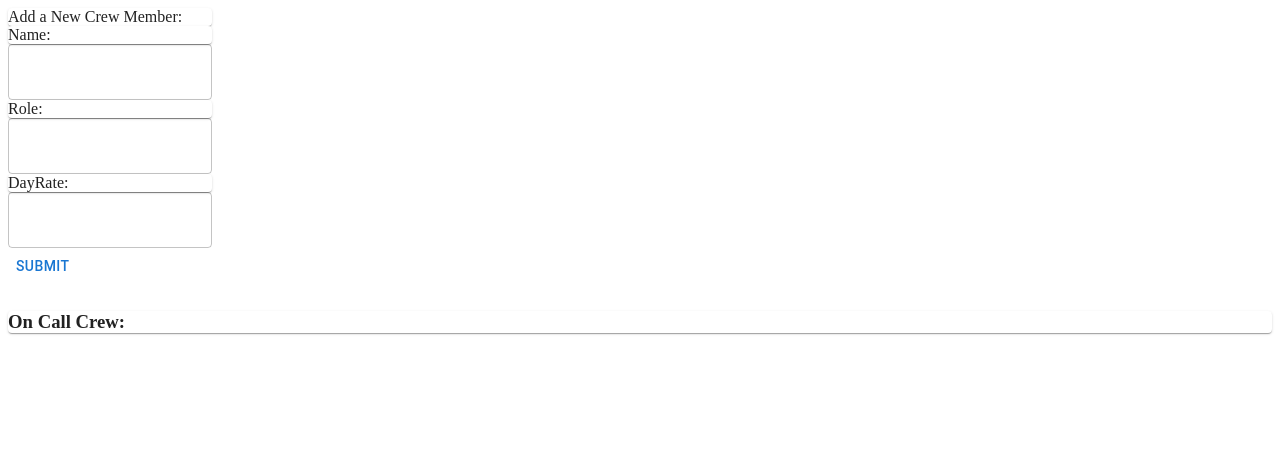
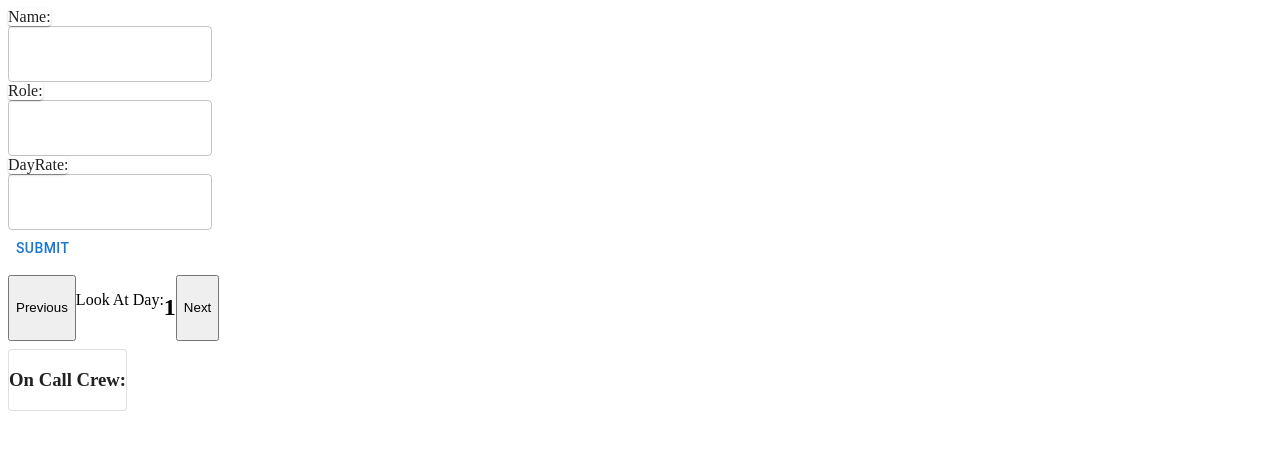
Before and after one commit to macgere/witz-pro, a React (Create React App) app: page / in a window 1280 px wide. Shown: the top 450 px of the page. Built offline with nearby package versions, Linux system fonts and the light colour scheme; no server answers.

Commit message:
last push before I maybe fuck everything up

```diff
--- a/src/APICalls.js
+++ b/src/APICalls.js
@@ -15,3 +15,15 @@ export const addCrewMember = (crewMember) => {
     return fetch(`${APIurl}/crew`, dataToPostOptions(crewMember))
     .then(response => response.json())
 }
+
+export const getShootingDay = async() => {
+    let shootingDayPayload = null
+    await fetch(`${APIurl}/shootingDay/`)
+    .then(response => response.json().then(data => (shootingDayPayload = data)))
+    return shootingDayPayload
+  }
+
+export const addShootingDay = (day) => {
+    return fetch(`${APIurl}/shootingDay/${day}`, dataToPostOptions(day))
+    .then(response => response.json())
+}
--- a/src/App.js
+++ b/src/App.js
@@ -5,6 +5,7 @@ import { CrewRepo } from './CrewRepo';
 import { OnCall } from './OnCall';
 import { Grid } from '@mui/material';
 import { getCrewMembers, addCrewMember } from './APICalls';
+import { DayToggle } from './DayToggle';
 
 
 function App() {
@@ -22,6 +23,7 @@ function App() {
       <CrewRepo name={name} role={role} dayRate={dayRate} onCall={onCall} />
     )
   }
+
   useEffect(
     getCrew, []
   )
@@ -33,7 +35,9 @@ function App() {
           <Grid container spacing={1} row>
             <CrewForm addCrew={addCrew} />
             {crewList.map(crewMemberToCrewRepo)}
+            <DayToggle />
             <OnCall />
+            {/* {onCallCrew.map(crewList)} */}
           </Grid>
         </header>
       </div>
--- a/src/CrewForm.js
+++ b/src/CrewForm.js
@@ -14,8 +14,7 @@ export const CrewForm = ({addCrew}) => {
     }
 
     return (
-            <Grid item xs={2}>
-                <Paper>Add a New Crew Member:</Paper>
+            <Grid item container xs={2}>
                 <Paper>Name:</Paper>
                 <TextField variant="outlined" onChange={(e) => setName(e.target.value)}></TextField>
                 <Paper>Role:</Paper>
--- a/src/CrewRepo.js
+++ b/src/CrewRepo.js
@@ -1,9 +1,15 @@
-import React from "react";
+import React, { useState } from "react";
 import { Grid } from "@mui/material";
 import { Paper } from "@mui/material";
 
 
 export const CrewRepo = ({name, role, dayRate, onCall}) => {
+
+    const [onCallStatus, setOnCallStatus] = useState(onCall)
+
+    const scheduleCrewMember = () => {
+        if (onCallStatus === false) { setOnCallStatus(true)}
+    }
 
     return (
             <Grid item xs={2}>
@@ -11,7 +17,7 @@ export const CrewRepo = ({name, role, dayRate, onCall}) => {
                 <p>{name}</p>
                 <p>{role}</p>
                 <p>{dayRate}</p>
-                <button>Schedule Me</button>
+                <button onClick={scheduleCrewMember}>Schedule Me</button>
                 </Paper>
             </Grid>
     )
--- /dev/null
+++ b/src/DayToggle.js
@@ -0,0 +1,27 @@
+import { Grid } from "@mui/material";
+import React, { useEffect, useState } from "react";
+
+export const DayToggle = () => {
+
+    const [day, setDay] = useState(1)
+
+    const nextFunc = () => {
+        setDay(day + 1)
+    }
+
+    const prevFunc = () => {
+        if (day > 1) { setDay(day - 1) }
+    }
+
+
+    return (
+        <>
+        <Grid item container>
+            <button onClick={prevFunc} id="previous"> Previous </button>
+            <p>Look At Day:</p>
+            <h2>{day}</h2>
+            <button onClick={nextFunc} id="next"> Next </button>
+        </Grid>
+        </>
+    )
+}
--- a/src/OnCall.js
+++ b/src/OnCall.js
@@ -5,8 +5,8 @@ export const OnCall = () => {
 
     return (
 
-            <Grid item xs={12}>
-                <Paper>
+            <Grid item container xs={{ height: '75%' , width: '100%' }}>
+                <Paper variant="outlined">
                     <h3>On Call Crew:</h3>
                 </Paper>
             </Grid>
```
Also changed, not shown: database.json (+28 -0 lines).
